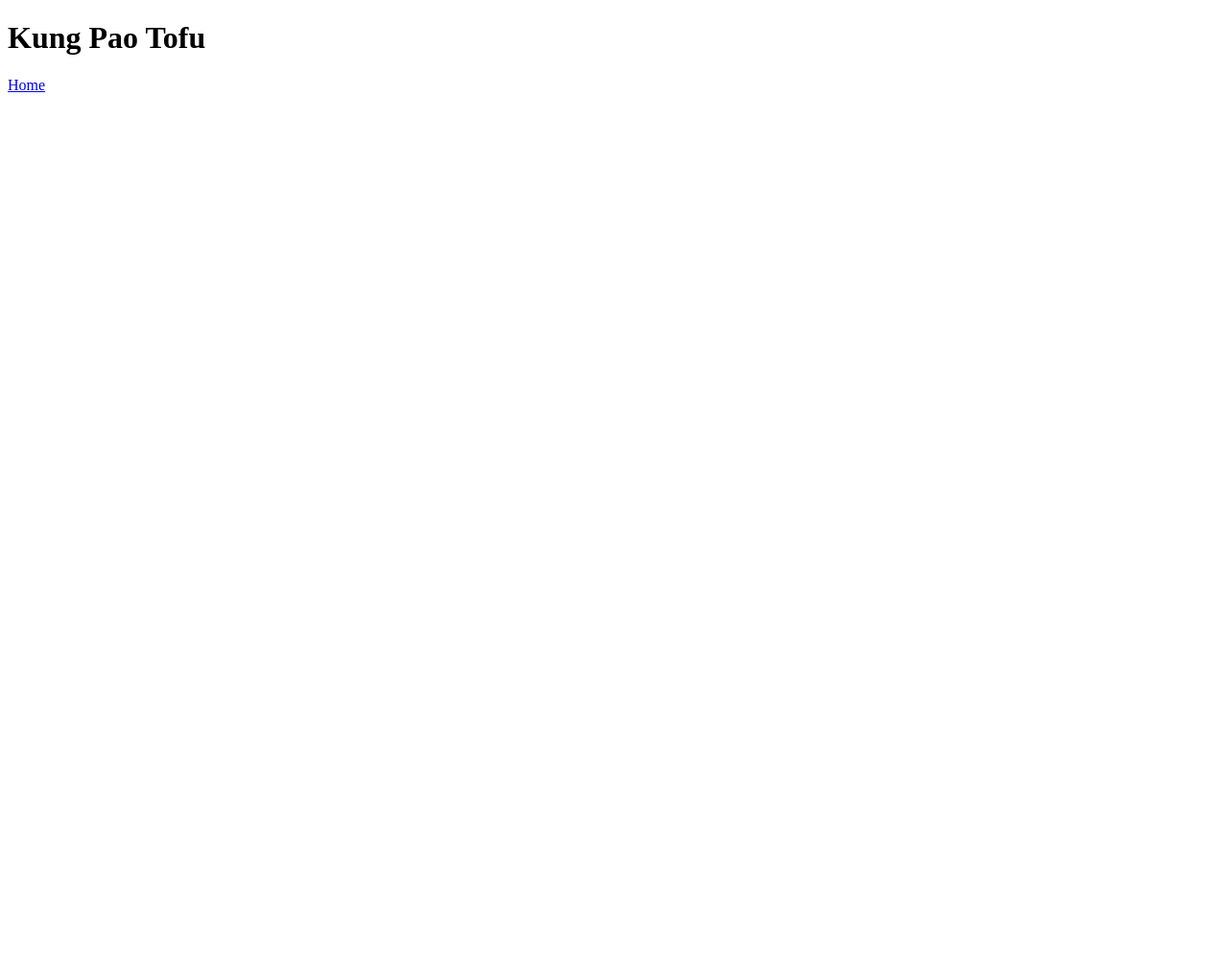
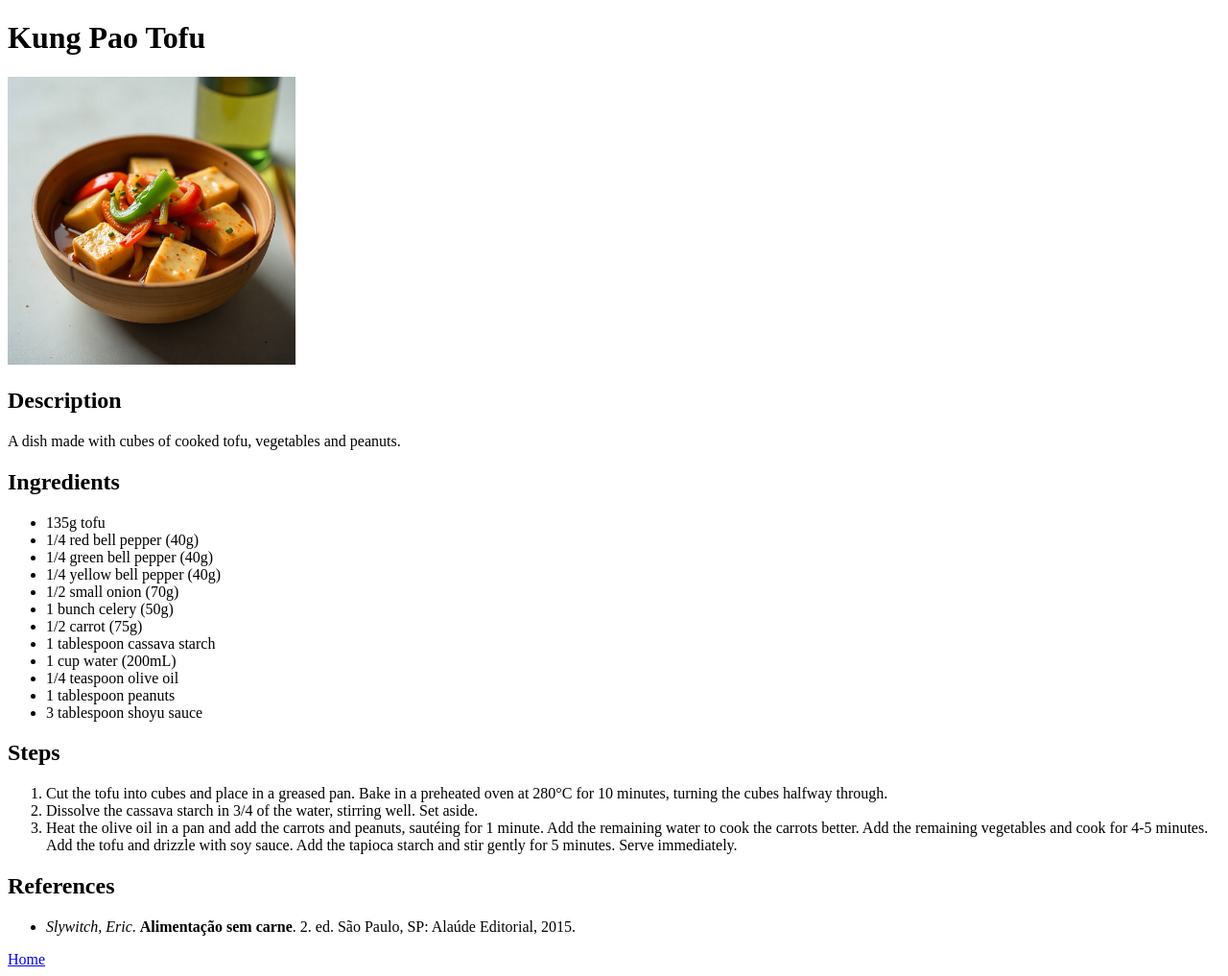
Before and after one commit to xsabatox/odin-recipes, a plain HTML site: page recipes/kungpaotofu.html in a window 1280 px wide. Shown: the whole page at 96% size. Before the commit the page ends 800 px from the top, so only its background shows below. Drawn offline with Linux system fonts and the light colour scheme.

Commit message:
feat: add second recipe (and minor fixes)

```diff
--- a/recipes/kungpaotofu.html
+++ b/recipes/kungpaotofu.html
@@ -6,6 +6,50 @@
   </head>
   <body>
     <h1>Kung Pao Tofu</h1>
+    <section><img src="../images/kung_pao_tofu_-_Flux_AI_freepik.png" height="300"
+      alt="A bamboo bowl filled with kung pao tofu, featuring red, green and yellow bell peppers, onions and peanuts.">
+    </section>
+    <section>
+      <h2>Description</h2>
+      <p>
+        A dish made with cubes of cooked tofu, vegetables and peanuts.
+      </p>
+    </section>
+    <section>
+      <h2>Ingredients</h2>
+      <ul>
+        <li>135g tofu</li>
+        <li>1/4 red bell pepper (40g)</li>
+        <li>1/4 green bell pepper (40g)</li>
+        <li>1/4 yellow bell pepper (40g)</li>
+        <li>1/2 small onion (70g)</li>
+        <li>1 bunch celery (50g)</li>
+        <li>1/2 carrot (75g)</li>
+        <li>1 tablespoon cassava starch</li>
+        <li>1 cup water (200mL)</li>
+        <li>1/4 teaspoon olive oil</li>
+        <li>1 tablespoon peanuts</li>
+        <li>3 tablespoon shoyu sauce</li>
+      </ul>
+    </section>
+    <section>
+      <h2>Steps</h2>
+      <ol>
+        <li>Cut the tofu into cubes and place in a greased pan. Bake in a preheated oven at 280°C for 10 minutes,
+          turning the cubes halfway through.</li>
+        <li>Dissolve the cassava starch in 3/4 of the water, stirring well. Set aside.</li>
+        <li>Heat the olive oil in a pan and add the carrots and peanuts, sautéing for 1 minute. Add the remaining water
+          to cook the carrots better. Add the remaining vegetables and cook for 4-5 minutes. Add the tofu and drizzle
+          with soy sauce. Add the tapioca starch and stir gently for 5 minutes. Serve immediately.</li>
+      </ol>
+    </section>
+    <section>
+      <h2>References</h2>
+      <ul>
+        <li><em>Slywitch, Eric</em>. <strong>Alimentação sem carne</strong>. 2. ed. São Paulo, SP: Alaúde Editorial,
+          2015.</li>
+      </ul>
+    </section>
     <a href="../index.html">Home</a>
   </body>
 </html>
```
Also changed, not shown: recipes/vegancreamcheese.html (+6 -4 lines), images/kung-pao-tofu.jpg (deleted), images/kung_pao_tofu_-_Flux_AI_freepik.png (added), images/tofu_cream_cheese_-_Flux_AI_freepik.png (added), images/vegan-cream-cheese.jpg (deleted).
